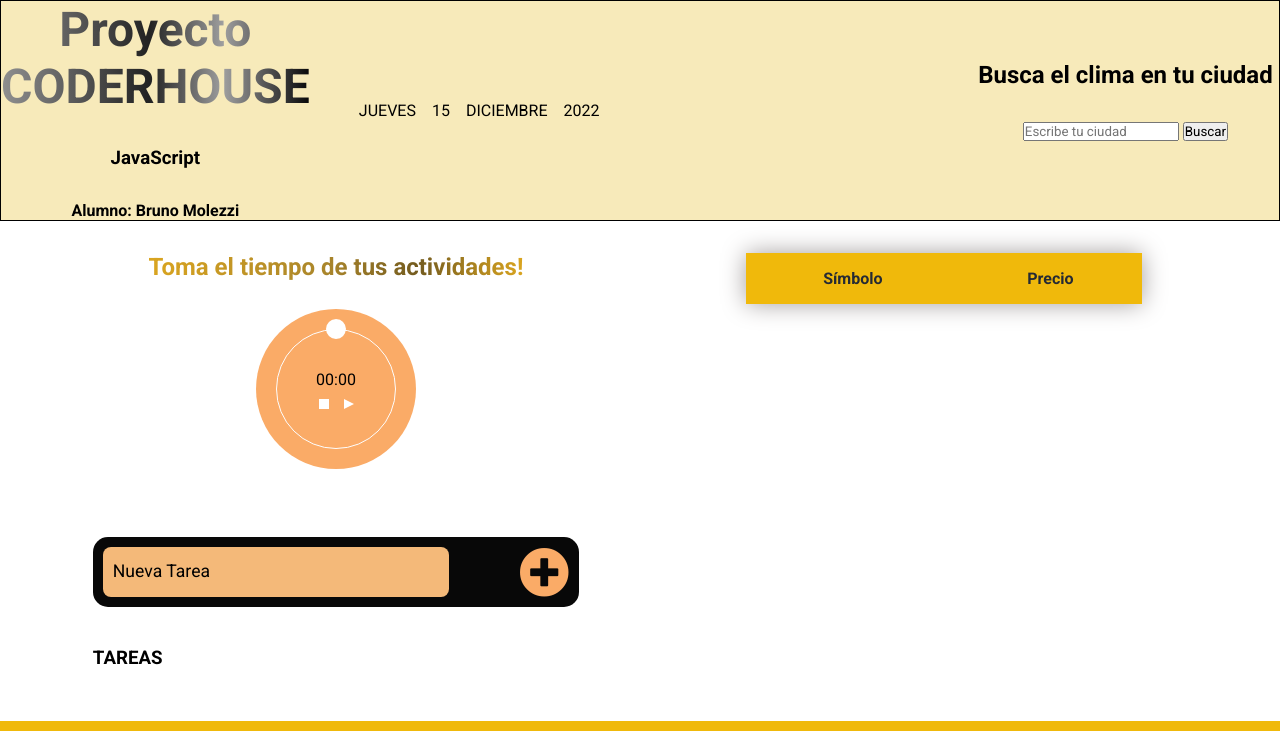
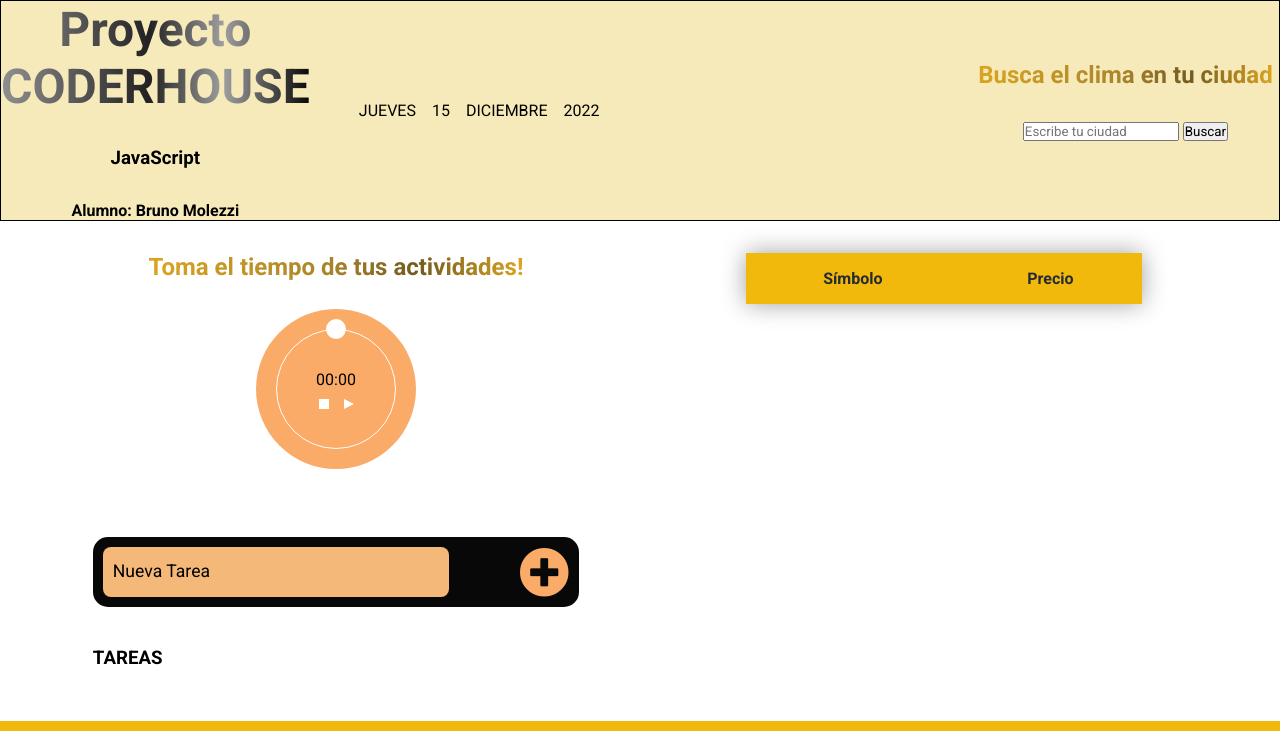
Before and after one commit to brmolezzi92/finalJsCoder, a plain HTML site: page index.html in a window 1280 px wide. Shown: the top 731 px of the page. Drawn offline with Linux system fonts and the light colour scheme; some packages are replaced by stand-ins of ours; no server answers; a script that the page names is missing.

Commit message:
Cambios Finales

```diff
--- a/index.html
+++ b/index.html
@@ -57,7 +57,7 @@
 
 
                 <div class="container teext-center w-25 mt-4 searcher">
-                    <h2>Busca el clima en tu ciudad</h2>
+                    <h2 class="mainSpan3">Busca el clima en tu ciudad</h2>
                     <form>
                         <input class="form-control" type="text" placeholder="Escribe tu ciudad">
                         <button type="submit" class="mt-2 btn btn-primary">Buscar</button>
```
